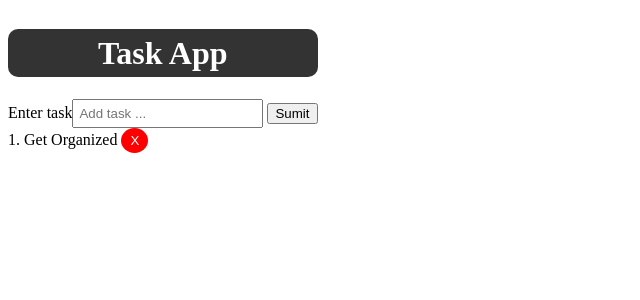
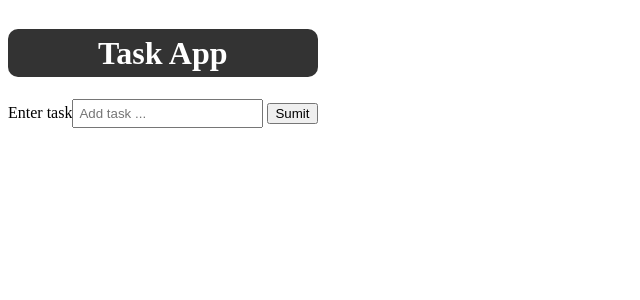
Before and after one commit to SalamanderCtesiphon/react-app-todo-application, a React (Create React App) app: page / in a window 1280 px wide. Shown: the top 300 px of the page, without its empty margins (0-640 px from the left). Built offline with nearby package versions, Linux system fonts and the light colour scheme.

Commit message:
removed unneeded code

```diff
--- a/src/App.js
+++ b/src/App.js
@@ -10,13 +10,7 @@ class App extends Component {
     super(props);
 
     this.state = {
-      tasks: [
-        {
-          number: 1,
-          id: uniqid(),
-          title: 'Get Organized'
-        }
-      ]
+      tasks: []
     }
   }
 
--- a/src/components/AddTask.jsx
+++ b/src/components/AddTask.jsx
@@ -6,7 +6,7 @@ export class AddTask extends Component {
 
     this.state = {
       title: '',
-      task: ''
+      task: {}
     }
 
   }
```
